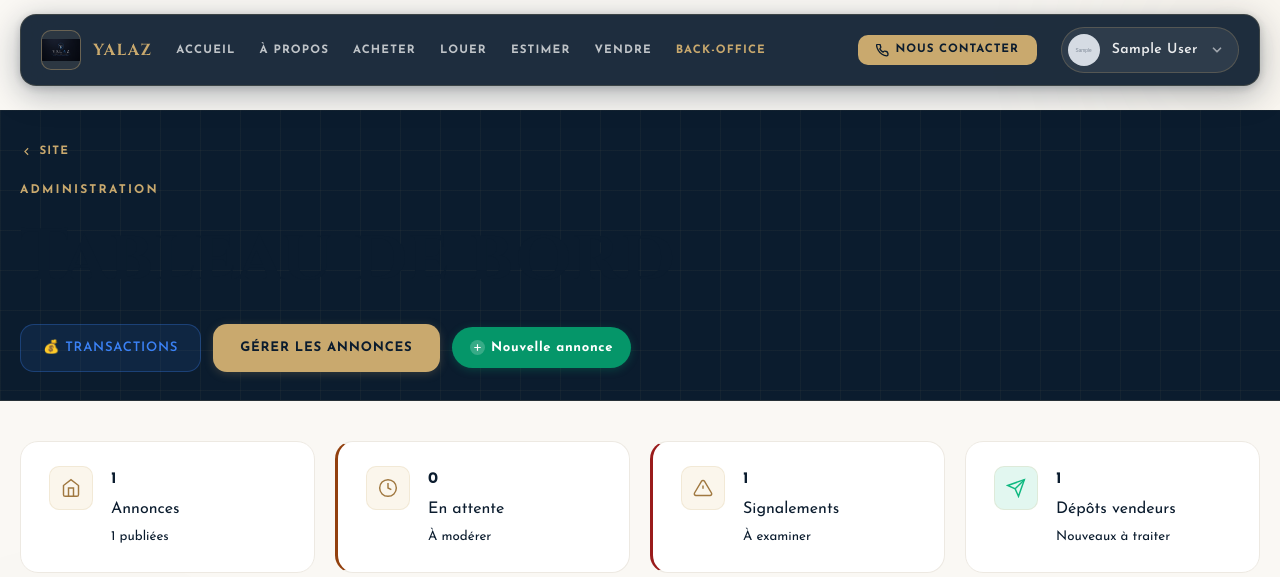
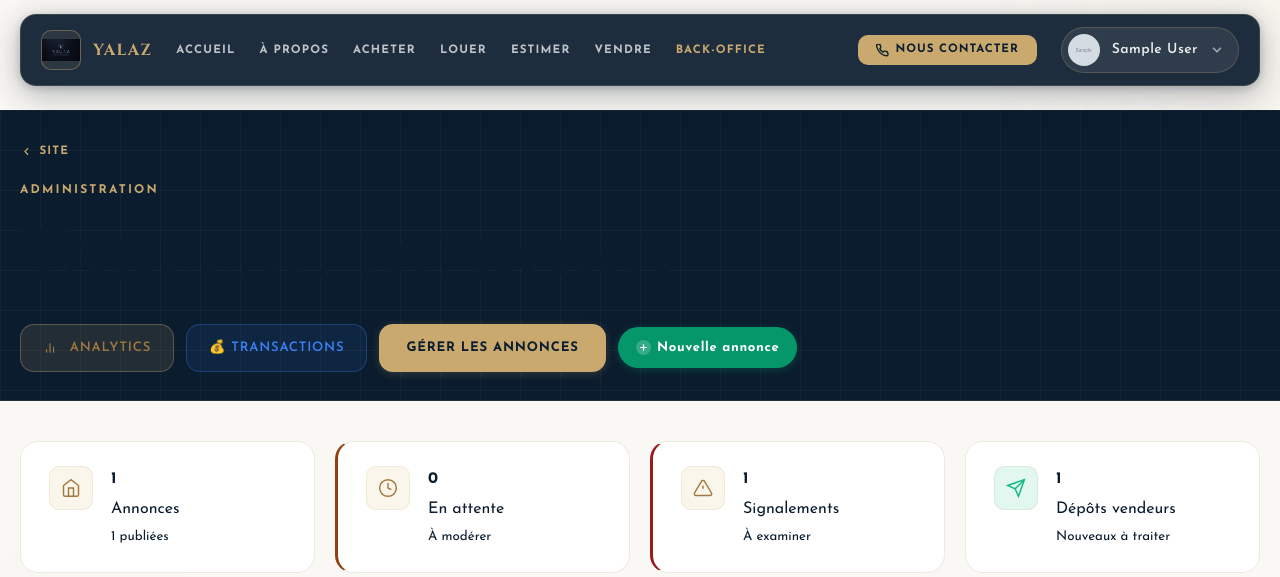
Before and after one commit to yasbar04/yalaz-immo, a Django app: page /accounts/admin/ in a window 1280 px wide. Shown: the top 577 px of the page. Run offline with Django 5.2, Linux system fonts and the light colour scheme; a user stored in the database is signed in; tables that the repository leaves empty hold one stand-in row (values such as "Sample post"); grey boxes marked "Sample" are stand-in pictures.

Commit message:
Ajout bouton Analytics dans le header du dashboard admin (superuser uniquement)

```diff
--- a/templates/admin/dashboard.html
+++ b/templates/admin/dashboard.html
@@ -14,6 +14,12 @@
             <h1>Tableau de bord</h1>
         </div>
         <div style="display:flex;gap:.75rem;align-items:center;flex-wrap:wrap;">
+            {% if user.is_superuser %}
+            <a href="{% url 'analytics_dashboard' %}" class="btn-hero-sec" style="background:rgba(201,169,110,0.12);color:var(--gold-dark);border-color:rgba(201,169,110,0.35);">
+                <svg viewBox="0 0 24 24" fill="none" stroke="currentColor" stroke-width="2" width="14" height="14" style="margin-right:.3rem;"><line x1="18" y1="20" x2="18" y2="10"/><line x1="12" y1="20" x2="12" y2="4"/><line x1="6" y1="20" x2="6" y2="14"/></svg>
+                Analytics
+            </a>
+            {% endif %}
             <a href="{% url 'financial_transactions_list' %}" class="btn-hero-sec" style="background:rgba(59,130,246,0.1);color:#3b82f6;border-color:rgba(59,130,246,0.3);">
                 💰 Transactions
             </a>
```
